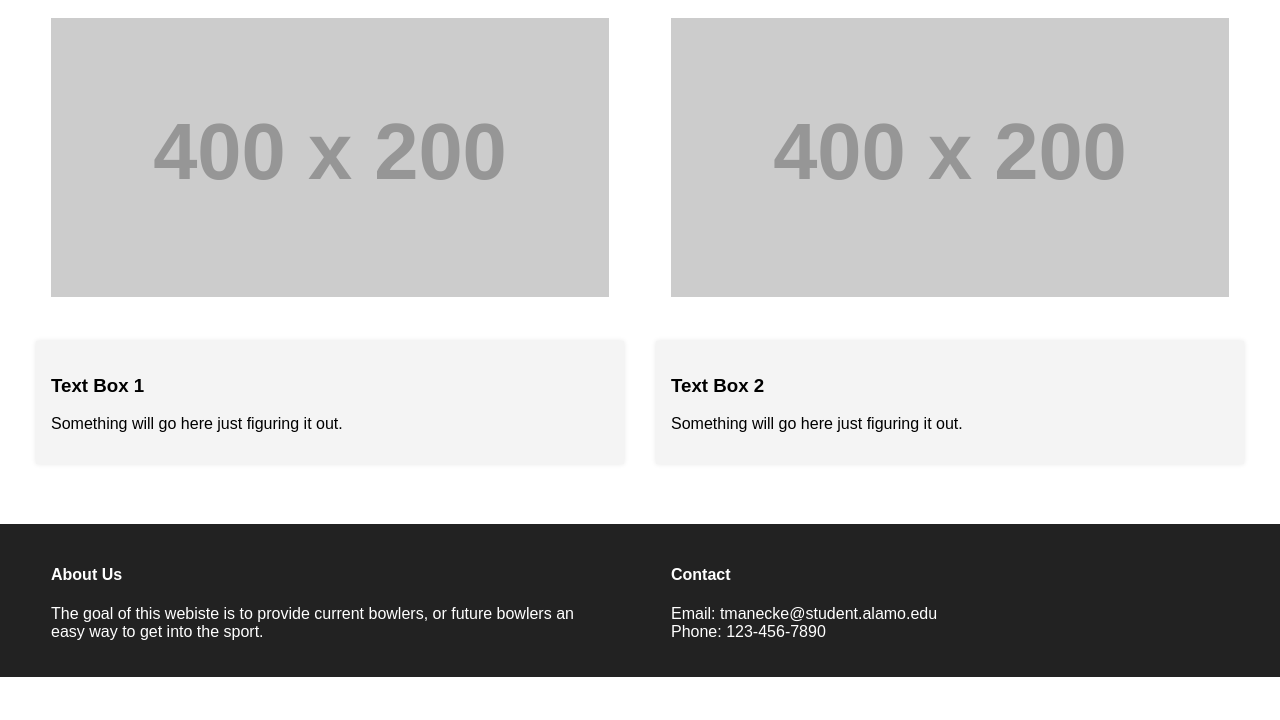
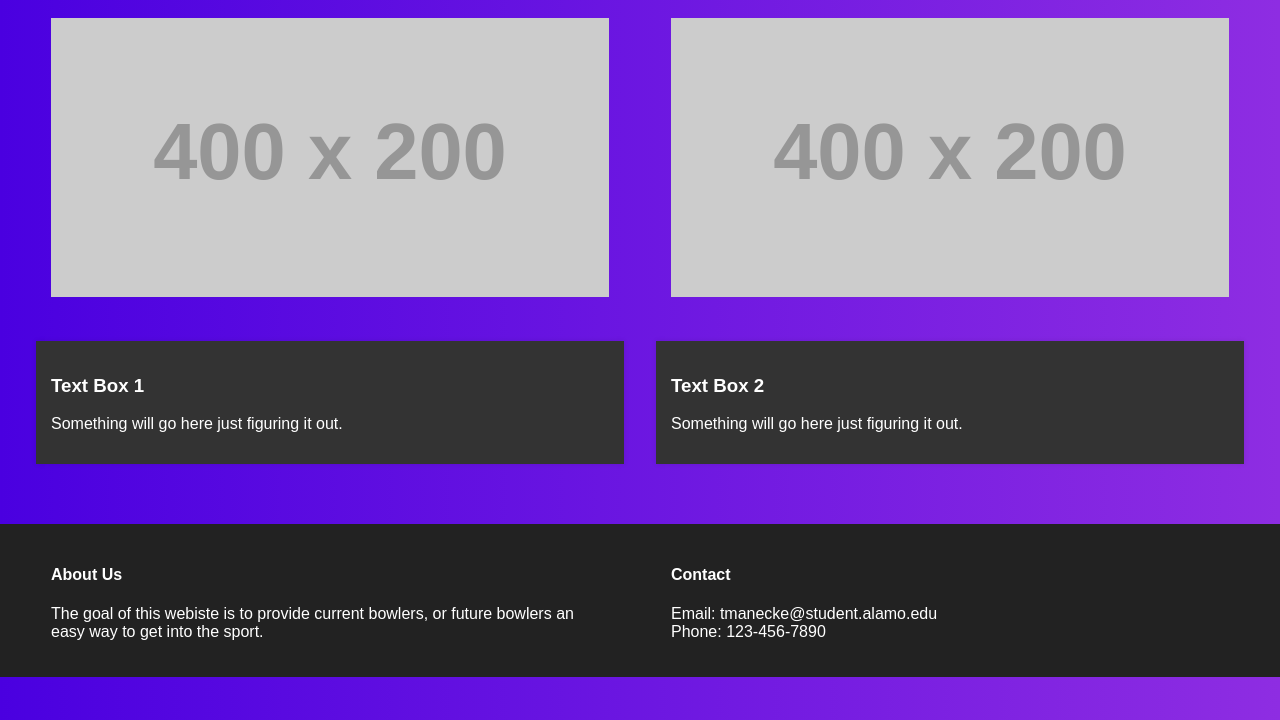
Before and after one commit to Tanner-Manecke/Final_Project, a plain HTML site: page index.html in a window 1280 px wide. Shown: the part 80-800 px from the top of the page. Drawn offline with Linux system fonts and the light colour scheme; placeholder pictures from the web are drawn by us.

Commit message:
Update main.css

```diff
--- a/main.css
+++ b/main.css
@@ -2,6 +2,10 @@ body {
     font-family: Arial, sans-serif;
     margin: 0;
     padding: 0;
+
+      background: linear-gradient(to right, #4a00e0, #8e2de2); /* blue to purple gradient */
+      color: white; /* Optional: Makes text easier to read on dark background */
+
   }
 
   header {
@@ -58,7 +62,7 @@ body {
 
   .text-box {
     width: 45%;
-    background-color: #f4f4f4;
+    background-color: #333;
     padding: 15px;
     box-shadow: 0 0 5px rgba(0,0,0,0.1);
   }
```
